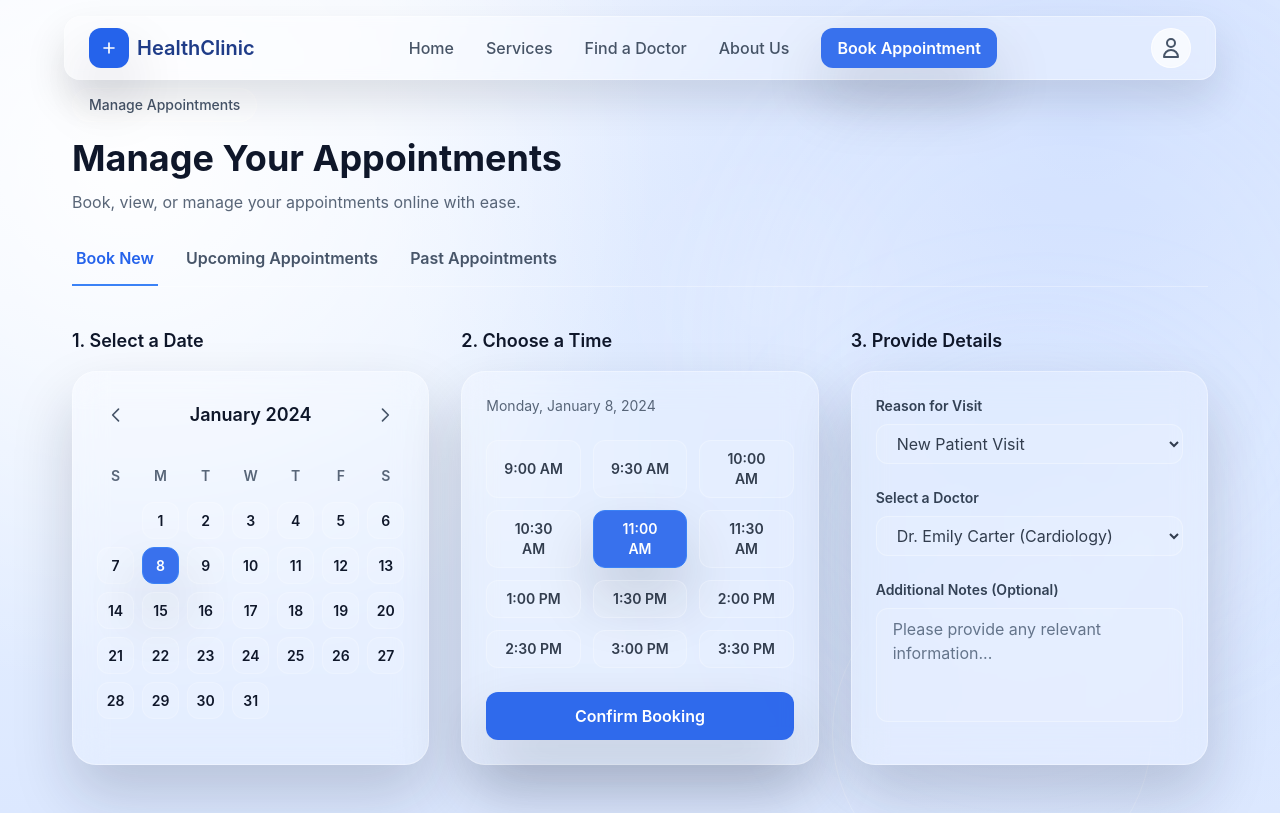
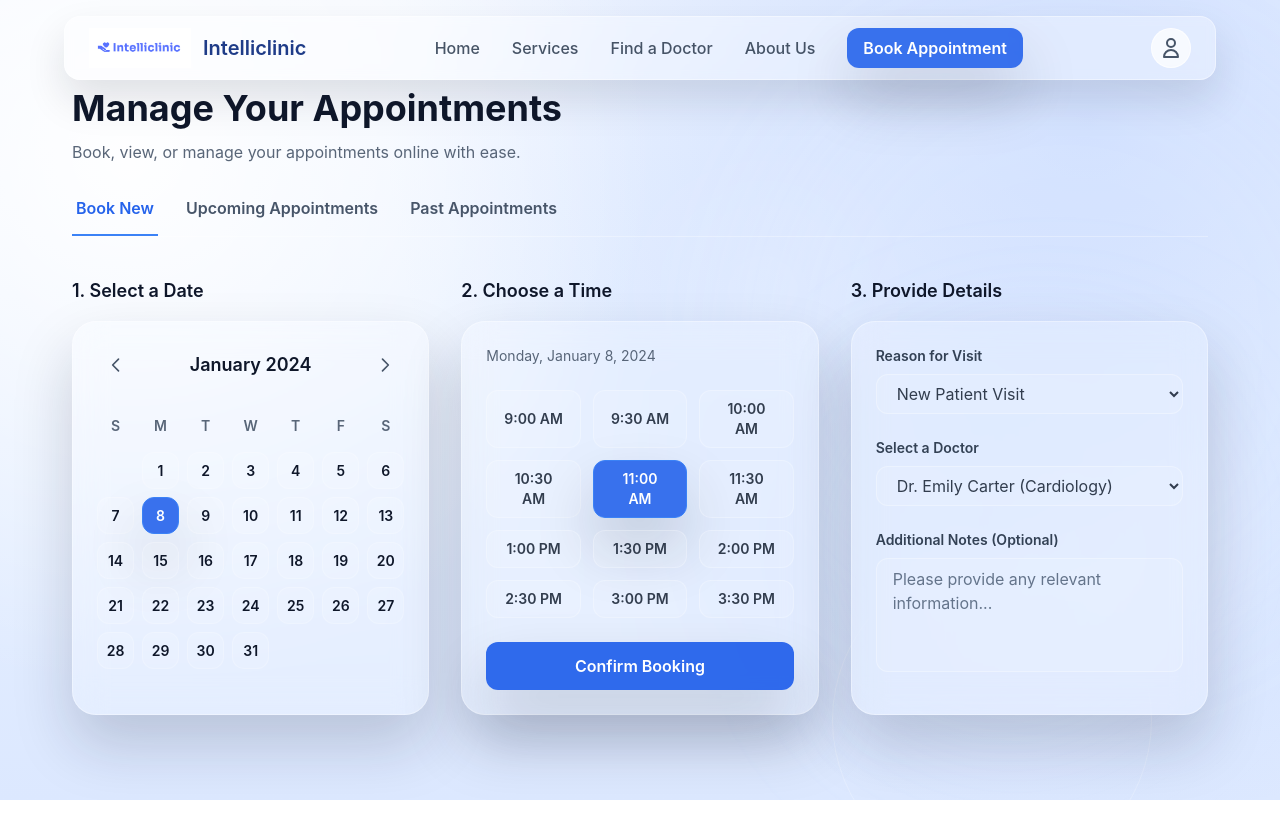
Before and after one commit to fhrginada/ClinicWebSite_Frontend, a React (Vite) app: page / in a window 1280 px wide. Built offline with nearby package versions, Linux system fonts and the light colour scheme.

Commit message:
edit : add the logo

```diff
--- a/src/components/Navbar.jsx
+++ b/src/components/Navbar.jsx
@@ -1,4 +1,5 @@
 import React, { useEffect, useState } from 'react';
+import Logo from '../assets/Logo.png';
 
 const Navbar = () => {
   const [isCompact, setIsCompact] = useState(false);
@@ -25,13 +26,9 @@ const Navbar = () => {
       >
         <div className="flex justify-between items-center h-full">
           {/* Logo */}
-          <div className="flex items-center space-x-2">
-            <div className="w-10 h-10 bg-primary-600 rounded-xl flex items-center justify-center shadow-glass text-white">
-              <svg className="w-5 h-5" fill="none" stroke="currentColor" viewBox="0 0 24 24">
-                <path strokeLinecap="round" strokeLinejoin="round" strokeWidth={2} d="M12 6v6m0 0v6m0-6h6m-6 0H6" />
-              </svg>
-            </div>
-            <span className="text-xl font-semibold text-clinic-blue-dark">HealthClinic</span>
+          <div className="flex items-center space-x-3">
+            <img src={Logo} alt="Intelliclinic logo" className="h-10 w-auto object-contain" />
+            <span className="text-xl font-semibold text-clinic-blue-dark">Intelliclinic</span>
           </div>
 
           {/* Navigation Links */}
--- a/src/pages/ManageAppointmentsPage.jsx
+++ b/src/pages/ManageAppointmentsPage.jsx
@@ -52,9 +52,6 @@ const ManageAppointmentsPage = () => {
         <div className="max-w-[1200px] mx-auto px-4 sm:px-6 lg:px-8 pt-6">
           {/* Page Header */}
           <div className="mb-8 text-center lg:text-left">
-            <p className="inline-flex items-center px-4 py-1.5 rounded-full text-sm font-medium bg-white/40 backdrop-blur-sm border border-white/60 text-slate-600 mb-4">
-              Manage Appointments
-            </p>
             <h1 className="text-3xl md:text-4xl font-bold text-slate-900 mb-3">
               Manage Your Appointments
             </h1>
```
Also changed, not shown: src/assets/Logo.png (added).
